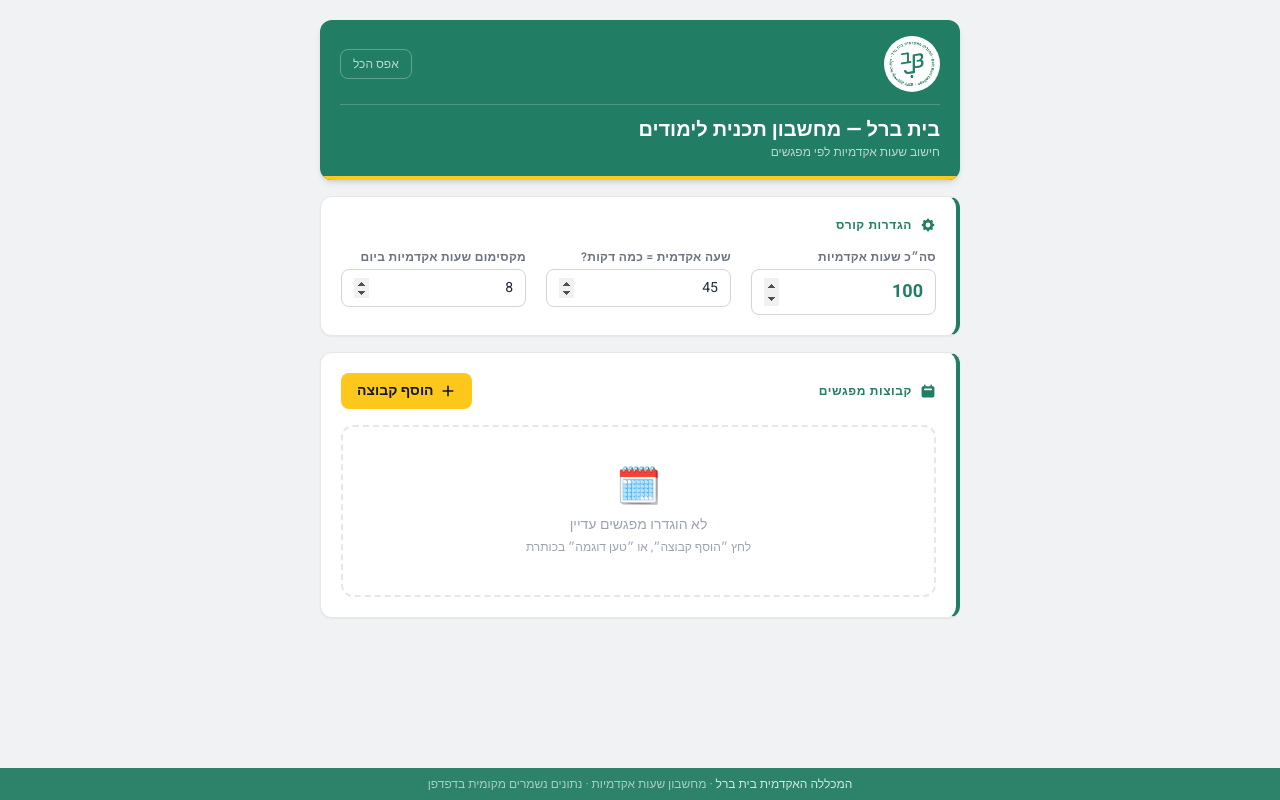
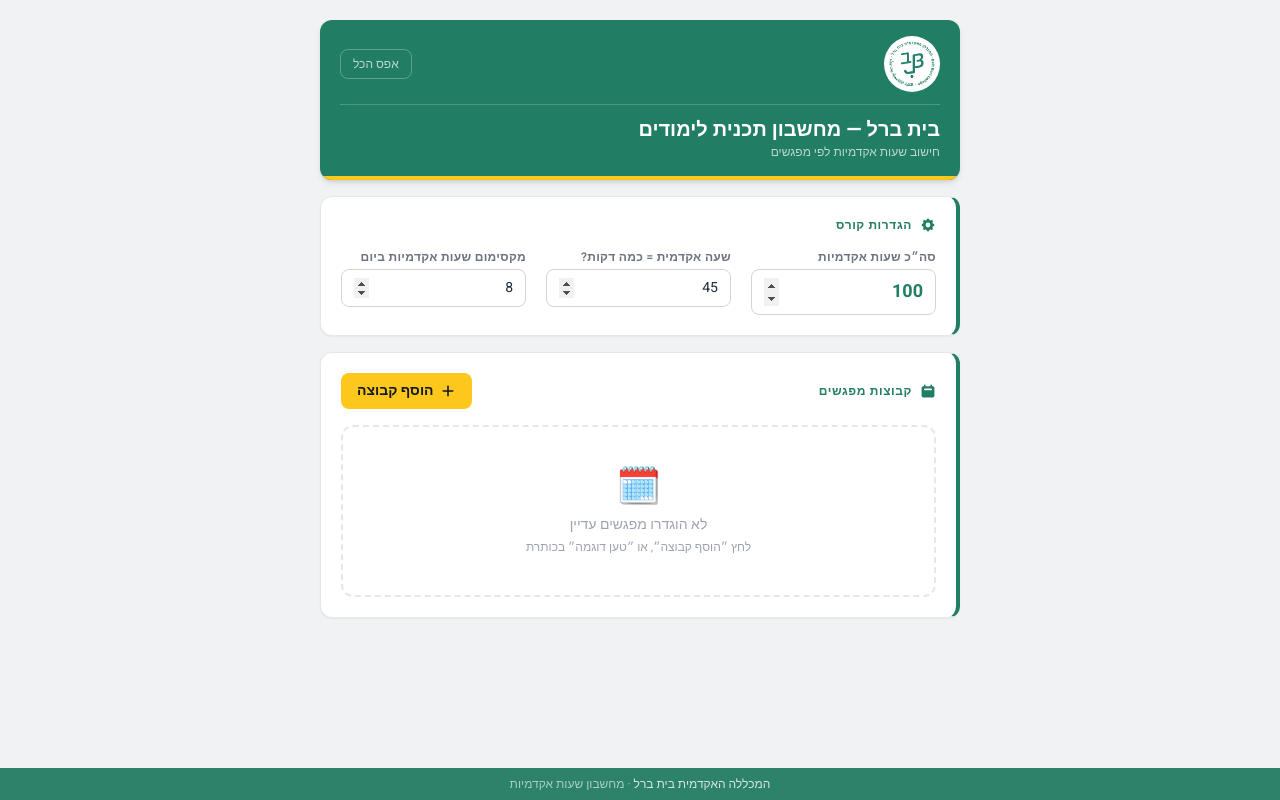
Before and after one commit to perryyaniv/academic-hours-calculator, a React (Vite) app: page / in a window 1280 px wide. Built offline with nearby package versions, Linux system fonts and the light colour scheme.

Commit message:
Remove storage notice from footer

```diff
--- a/src/App.tsx
+++ b/src/App.tsx
@@ -83,7 +83,7 @@
 
       <footer className="fixed bottom-0 left-0 right-0 bg-bb-green/95 backdrop-blur text-center text-xs text-white/60 py-2 px-4">
         <span className="text-white/80 font-medium">המכללה האקדמית בית ברל</span>
-        {' '}· מחשבון שעות אקדמיות · נתונים נשמרים מקומית בדפדפן
+        {' '}· מחשבון שעות אקדמיות
       </footer>
     </div>
   );
```
